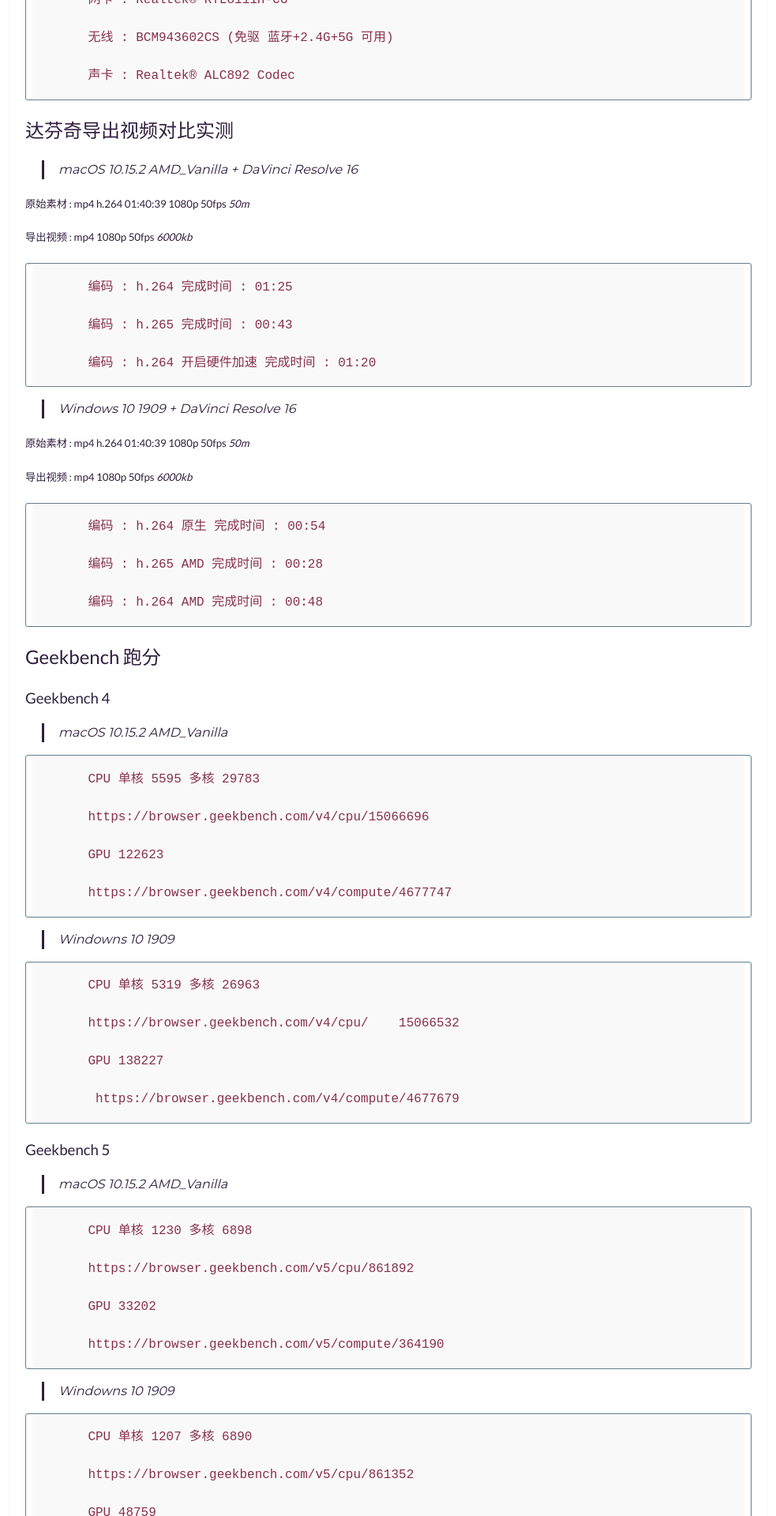
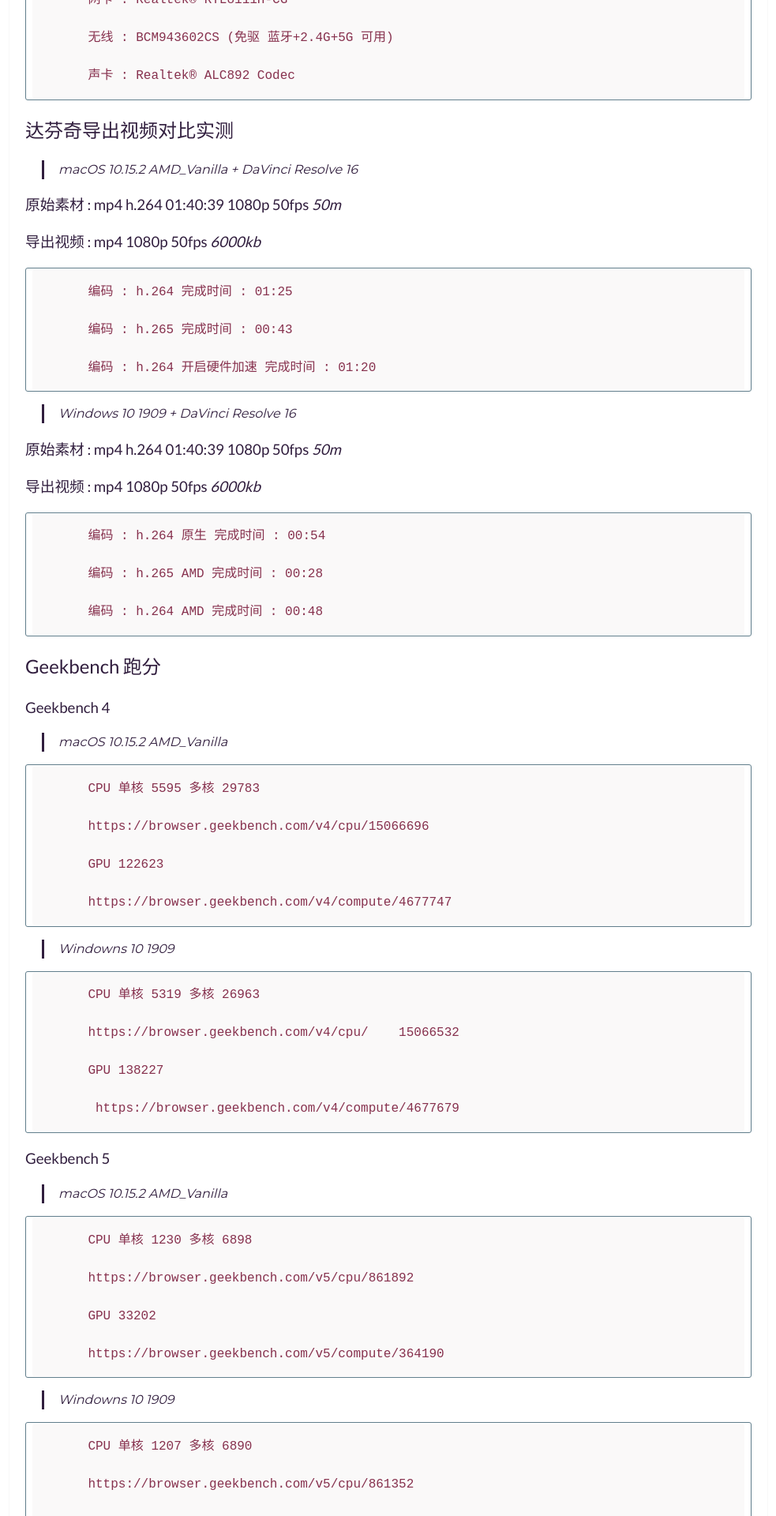
Before and after one commit to techysy/techysy.github.io, a Jekyll site: the page built from _posts/2019-12-24-b450m-mortar-hackintosh.md, in a window 1280 px wide. Shown: the part 1364-3284 px from the top of the page at 79% size, without its empty margins (148-1131 px from the left). Built offline with Jekyll 4.4.1, drawn with Linux system fonts in a browser that asks for light colours; comment, search, counter and statistics services are not loaded; a style sheet for code colours, icons or effects is not loaded.

```diff
--- a/_posts/2019-12-24-b450m-mortar-hackintosh.md
+++ b/_posts/2019-12-24-b450m-mortar-hackintosh.md
@@ -44,9 +44,9 @@ UEFI → Open Core 0.5.2 → macOS 10.15.2
 > macOS 10.15.2 AMD_Vanilla + DaVinci Resolve 16
 
 
-##### 原始素材 : mp4 h.264 01:40:39 1080p 50fps *50m*
+### 原始素材 : mp4 h.264 01:40:39 1080p 50fps *50m*
 
-##### 导出视频 : mp4 1080p 50fps *6000kb*
+### 导出视频 : mp4 1080p 50fps *6000kb*
 
         编码 : h.264 完成时间 : 01:25
 
@@ -58,9 +58,9 @@ UEFI → Open Core 0.5.2 → macOS 10.15.2
 > Windows 10 1909 + DaVinci Resolve 16
 
 
-##### 原始素材 : mp4 h.264 01:40:39 1080p 50fps *50m*
+### 原始素材 : mp4 h.264 01:40:39 1080p 50fps *50m*
 
-##### 导出视频 : mp4 1080p 50fps *6000kb*
+### 导出视频 : mp4 1080p 50fps *6000kb*
 
         编码 : h.264 原生 完成时间 : 00:54
 
```
